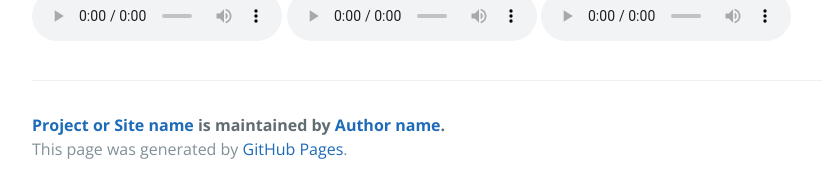
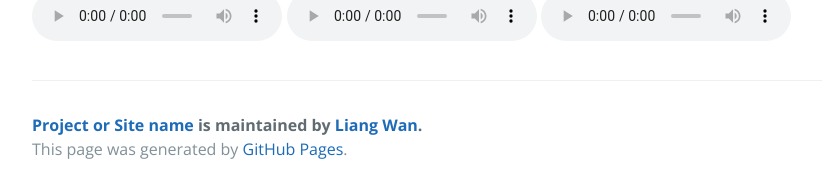
Before and after one commit to wanliangdaxia/wanliangdaxia.github.io, a Jekyll site: the page built from index.md, in a window 1280 px wide and 900 px high, scrolled down 2941 px. Shown: the part 707-897 px from the top of the window, without its empty margins (192-1014 px from the left). Built offline with Jekyll 4.4.1, drawn with Linux system fonts in a browser that asks for light colours; our own code applies the rules of GitHub Pages for plain Markdown files.

Commit message:
Update _config.yml

```diff
--- a/_config.yml
+++ b/_config.yml
@@ -7,7 +7,7 @@ locale:       "en"
 
 # About/contact
 author:
-  name:       Author name
+  name:       Liang Wan
   url:        http://yourhomepage.com
 
 # Gems
```
